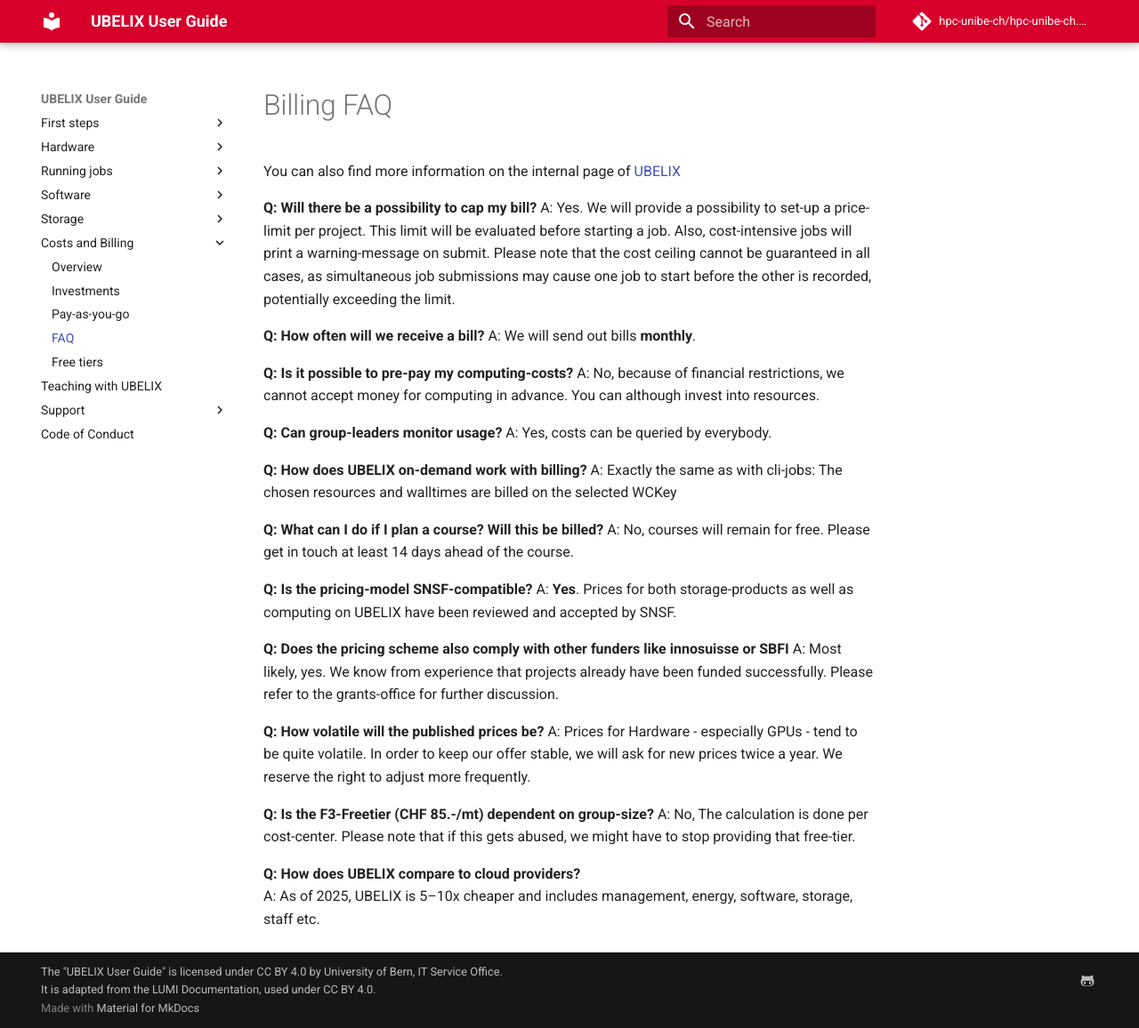
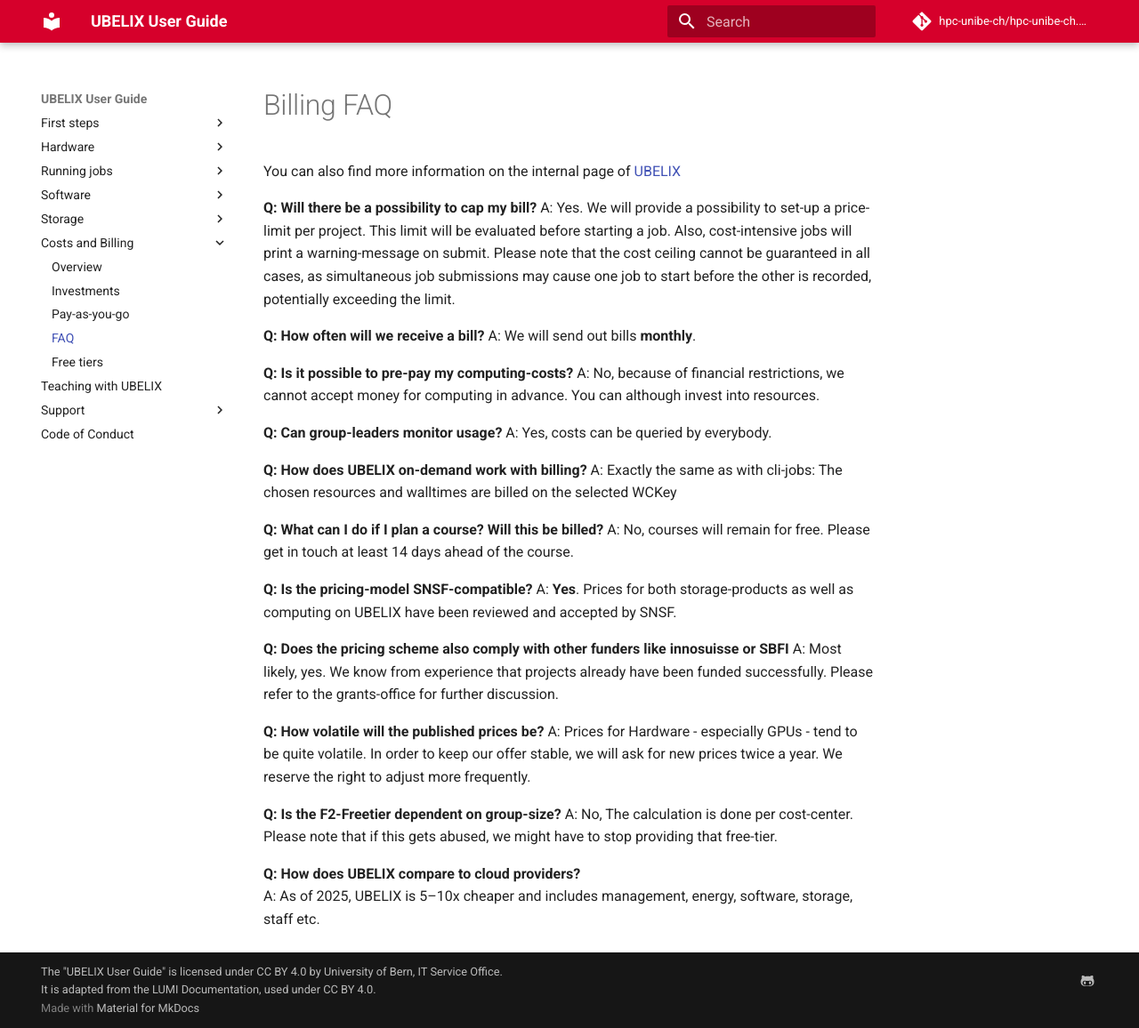
Before and after one commit to hpc-unibe-ch/hpc-unibe-ch.github.io, an MkDocs documentation site: the page built from docs/costs/faq.md, in a window 1280 px wide and 1156 px high. Shown: the whole window at 89% size. Built offline with MkDocs 1.6.1 and Material for MkDocs 9.7.7, drawn with Linux system fonts in a browser that asks for light colours; comment, search, counter and statistics services are not loaded.

Commit message:
fixing wrong faq-entry

```diff
--- a/docs/costs/faq.md
+++ b/docs/costs/faq.md
@@ -29,7 +29,7 @@
 **Q: How volatile will the published prices be?**
 A: Prices for Hardware - especially GPUs - tend to be quite volatile. In order to keep our offer stable, we will ask for new prices twice a year. We reserve the right to adjust more frequently.
 
-**Q: Is the F3-Freetier (CHF 85.-/mt) dependent on group-size?**
+**Q: Is the F2-Freetier dependent on group-size?**
 A: No, The calculation is done per cost-center. Please note that if this gets abused, we might have to stop providing that free-tier.
 
 **Q: How does UBELIX compare to cloud providers?**
```
